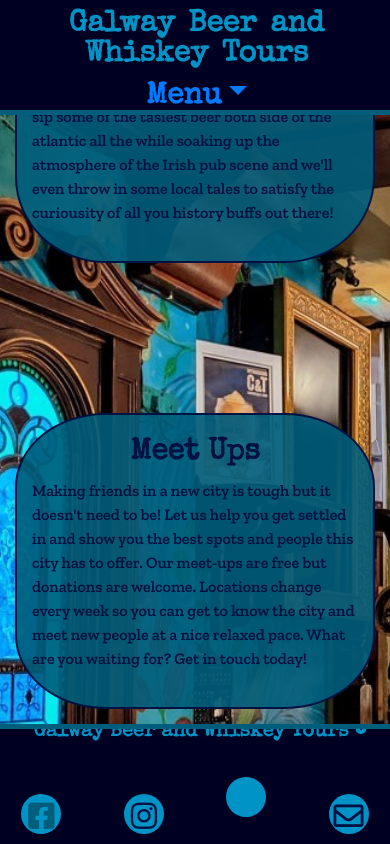
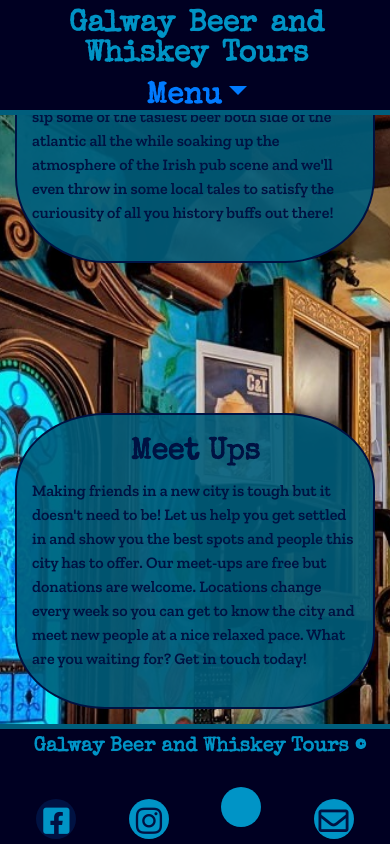
Before and after one commit to AideenM12/Galway-Tours-MS1, a plain HTML site: page index.html in a window 390 px wide. In both pictures the pointer is over the icon "Facebook". Drawn offline with nearby package versions, Linux system fonts and the light colour scheme.

Commit message:
footer icon colors updated

```diff
--- a/assets/css/style.css
+++ b/assets/css/style.css
@@ -189,7 +189,6 @@ footer {
   height: 30px;
   width: 30px;
   font-size: 20px;
-
   background-color: #0094c6;
     padding: 15px 0px 15px 0px;
     color: #001242;
@@ -200,7 +199,8 @@ footer {
 }
 
 .icons li a i:hover {
-  color: #005e7c;
+  color: #0094c6;
+  background-color: #001242;
 }
 
 .testimonials{
@@ -545,6 +545,7 @@ body.contactpage{
     color: #001242;
     border-radius: 50%;
     line-height: 15px;
+    margin: 5px;
   }
 
   .tour1{
```
